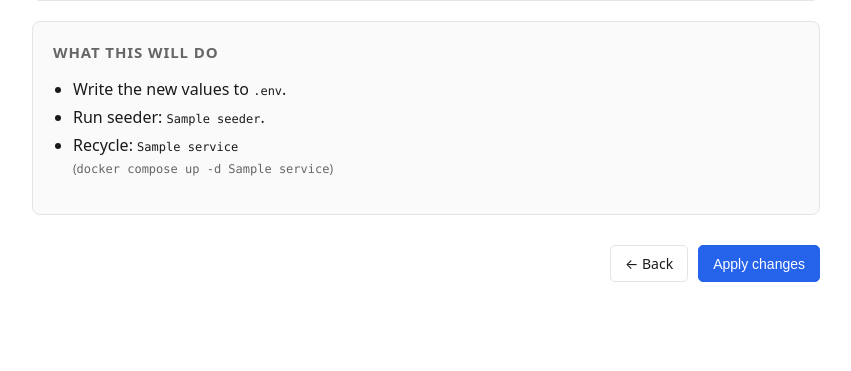
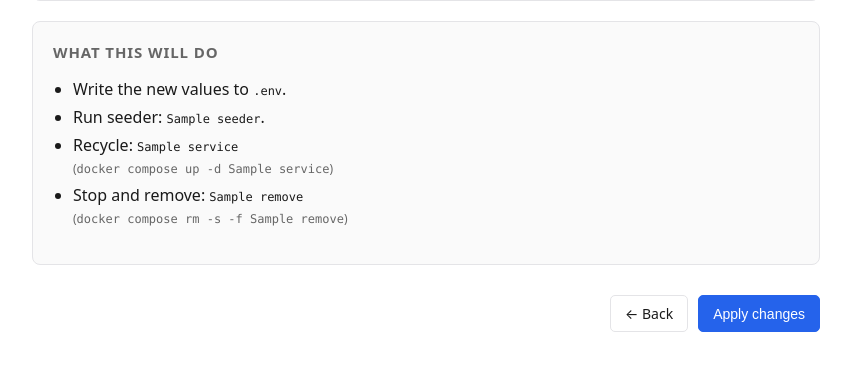
Before and after one commit to rob-paprocki/qbittorrent-vpn-docker, a Flask app: template scripts/env-editor/templates/confirm.html in a window 1280 px wide. Shown: the part 273-644 px from the top of the page, without its empty margins (214-1065 px from the left). Run offline with Flask 3, Linux system fonts and the light colour scheme; the template is opened without the code that fills it: most values are stand-ins (such as "Sample title", 1, 10 or a date in 2020).

Commit message:
Put Watchtower behind a Compose profile, off by default
On the paired docker-pve VM, Dockhand now applies image updates, so this
stack's own Watchtower would be a second updater on the same containers.
It now only runs when the `watchtower` profile is active
(COMPOSE_PROFILES=watchtower in .env), for hosts without another updater.

- compose.yaml: `profiles: ["watchtower"]` on the watchtower service.
- .env.example: COMPOSE_PROFILES= (off), with the Watchtower settings
  documented as only applying while it is on.
- env-editor: a "Run Watchtower" select writes COMPOSE_PROFILES; it has to
  be a form field, since write_env() rebuilds .env from .env.example and
  would otherwise reset a hand-set value. restart_map is profile-aware:
  `docker compose up -d watchtower` starts the service even with its
  profile off, so Watchtower is only recycled while enabled; switching it
  off runs `docker compose rm -s -f watchtower`, because `up` (even with
  --remove-orphans) leaves an existing container running. The preview page
  lists services to remove; select options can carry display labels.
- lint.yml: the env/compose symmetry check allows COMPOSE_PROFILES, which
  Compose reads itself.

Verified: compose config with the profile off/on (also via --env-file as
Dockhand deploys, and with the editor's quoted empty value); restart_map
cases; the running editor driven through form -> preview -> apply with a
logging docker stand-in for on, off, Watchtower-only and full-restart
changes.

Co-Authored-By: Claude Opus 5.5 <noreply@anthropic.com>
Claude-Session: https://claude.ai/code/session_015jwM6GRFekbMUyfkpdMcdk

```diff
--- a/scripts/env-editor/app.py
+++ b/scripts/env-editor/app.py
@@ -130,14 +130,15 @@ def preview():
     current = env_io.parse_env(ENV_PATH)
     changed = {k: (current.get(k, ""), v) for k, v in submitted.items()
                if current.get(k, "") != v}
-    services, seeders = restart_map.resolve(set(changed.keys()))
+    services, seeders, remove = restart_map.resolve(set(changed.keys()), submitted)
     session["pending"] = submitted
     return render_template(
         "confirm.html",
         changed=changed,
         services=services,
         seeders=seeders,
-        full_restart=sorted(services) == sorted(restart_map.STACK),
+        remove=remove,
+        full_restart=sorted(services) == sorted(restart_map.all_services(submitted)),
     )
 
 
@@ -151,7 +152,7 @@ def apply():
 
     current = env_io.parse_env(ENV_PATH)
     changed_keys = {k for k, v in submitted.items() if current.get(k, "") != v}
-    services, seeders = restart_map.resolve(changed_keys)
+    services, seeders, remove = restart_map.resolve(changed_keys, submitted)
 
     env_io.write_env(ENV_PATH, ENV_EXAMPLE, submitted)
 
@@ -194,6 +195,20 @@ def apply():
             log.append(proc.stdout.strip())
         if proc.returncode != 0:
             log.append(f"[exit {proc.returncode}] {proc.stderr.strip()}")
+
+    if remove:
+        # A service whose profile was switched off keeps running until it is
+        # removed: `up` never touches it again.
+        proc = subprocess.run(
+            ["docker", "compose", "-f", str(COMPOSE_FILE), "rm", "-s", "-f", *remove],
+            cwd=str(REPO), capture_output=True, text=True, timeout=180,
+        )
+        log.append(f"docker compose rm -s -f {' '.join(remove)}")
+        output = (proc.stdout + proc.stderr).strip()
+        if output:
+            log.append(output)
+        if proc.returncode != 0:
+            log.append(f"[exit {proc.returncode}]")
 
     return render_template("applied.html", log=log, services=services)
 
--- a/scripts/env-editor/env_io.py
+++ b/scripts/env-editor/env_io.py
@@ -94,6 +94,13 @@ FIELDS = [
      "help": "Where port-forward successes/errors ping. Leave blank for no notifications."},
 
     # --- Watchtower ---
+    {"name": "COMPOSE_PROFILES", "section": "Watchtower", "type": "select",
+     "label": "Run Watchtower",
+     "choices": ["", "watchtower"],
+     "choice_labels": {"": "off — Dockhand or another updater handles image updates",
+                       "watchtower": "on — this stack's own Watchtower updates it"},
+     "help": "Off on the docker-pve VM, where Dockhand applies image updates. "
+             "The settings below only apply while this is on."},
     {"name": "WATCHTOWER_NOTIFICATION_URL", "section": "Watchtower", "type": "text",
      "label": "Shoutrrr notification URL",
      "help": "e.g. discord://token@webhook_id — scheme auto-detected."},
--- a/scripts/env-editor/restart_map.py
+++ b/scripts/env-editor/restart_map.py
@@ -1,7 +1,14 @@
 """Map .env key changes to the compose services that need recycling."""
 from __future__ import annotations
 
-STACK = ["gluetun", "qbittorrent", "jackett", "flaresolverr", "filebrowser", "watchtower"]
+# Services that always run.
+STACK = ["gluetun", "qbittorrent", "jackett", "flaresolverr", "filebrowser"]
+
+# Services behind a Compose profile, mapped to that profile. They run only
+# while their profile is listed in COMPOSE_PROFILES, so they are recycled
+# only then: naming a profiled service on the `docker compose up` command
+# line starts it even when its profile is off.
+PROFILED: dict[str, str] = {"watchtower": "watchtower"}
 
 # Services that share Gluetun's network namespace. Recycling gluetun's
 # network namespace tears these down with it, so a VPN change implies all of
@@ -9,8 +16,10 @@ STACK = ["gluetun", "qbittorrent", "jackett", "flaresolverr", "filebrowser", "wa
 _GLUETUN_NETNS = ["gluetun", "qbittorrent", "jackett", "flaresolverr"]
 
 # Sentinels used in the map below:
-#   "*"          -> every service in STACK
+#   "*"          -> every service that runs (STACK plus active profiled ones)
 #   "gluetun+"   -> gluetun and everything on its network namespace
+#   "_profiles"  -> start profiled services whose profile is now on, and
+#                   remove the ones whose profile is now off
 #   "_reseed_X"  -> run the named seeder (not a service to recycle)
 RESTART_MAP: dict[str, list[str]] = {
     # System
@@ -47,7 +56,10 @@ RESTART_MAP: dict[str, list[str]] = {
     ],
     "SCRIPT_NOTIFY_URL": ["gluetun"],
 
-    # Watchtower is standalone
+    # Optional services switched on and off by profile
+    "COMPOSE_PROFILES": ["_profiles"],
+
+    # Watchtower is standalone (and only recycled while its profile is on)
     "WATCHTOWER_NOTIFICATION_URL": ["watchtower"],
     "WATCHTOWER_NOTIFICATION_LEVEL": ["watchtower"],
     "WATCHTOWER_TITLE_TAG": ["watchtower"],
@@ -55,22 +67,43 @@ RESTART_MAP: dict[str, list[str]] = {
 }
 
 
-def resolve(changed_keys: set[str]) -> tuple[list[str], list[str]]:
-    """Return (services_to_recycle, seeders_to_run).
+def active_profiles(env: dict[str, str]) -> set[str]:
+    """Profiles listed in COMPOSE_PROFILES (comma-separated)."""
+    return {p.strip() for p in env.get("COMPOSE_PROFILES", "").split(",") if p.strip()}
 
-    Service list is sorted and deduped. Seeder names are the suffix of the
+
+def all_services(env: dict[str, str]) -> list[str]:
+    """Every service that runs with this .env: STACK plus active profiled ones."""
+    active = active_profiles(env)
+    return STACK + [svc for svc, profile in PROFILED.items() if profile in active]
+
+
+def resolve(
+    changed_keys: set[str], env: dict[str, str]
+) -> tuple[list[str], list[str], list[str]]:
+    """Return (services_to_recycle, seeders_to_run, services_to_remove).
+
+    `env` is the .env being applied; it decides which profiled services run.
+    Profiled services whose profile is off are never in the recycle list.
+    Lists are sorted and deduped. Seeder names are the suffix of the
     "_reseed_X" sentinel.
     """
+    running = all_services(env)
     services: set[str] = set()
     seeders: set[str] = set()
+    remove: set[str] = set()
     for key in changed_keys:
         for mark in RESTART_MAP.get(key, []):
             if mark == "*":
-                services.update(STACK)
+                services.update(running)
             elif mark == "gluetun+":
                 services.update(_GLUETUN_NETNS)
+            elif mark == "_profiles":
+                for svc in PROFILED:
+                    (services if svc in running else remove).add(svc)
             elif mark.startswith("_reseed_"):
                 seeders.add(mark[len("_reseed_"):])
             else:
                 services.add(mark)
-    return sorted(services), sorted(seeders)
+    services &= set(running)
+    return sorted(services), sorted(seeders), sorted(remove)
--- a/scripts/env-editor/templates/confirm.html
+++ b/scripts/env-editor/templates/confirm.html
@@ -48,7 +48,15 @@
           {% for s in services %}<code>{{ s }}</code>{{ ", " if not loop.last }}{% endfor %}
           <br><span class="dim small">(<code>docker compose up -d {{ services|join(' ') }}</code>)</span>
         </li>
-      {% else %}
+      {% endif %}
+      {% if remove %}
+        <li>
+          Stop and remove:
+          {% for s in remove %}<code>{{ s }}</code>{{ ", " if not loop.last }}{% endfor %}
+          <br><span class="dim small">(<code>docker compose rm -s -f {{ remove|join(' ') }}</code>)</span>
+        </li>
+      {% endif %}
+      {% if not services and not remove %}
         <li class="dim">No services need recycling.</li>
       {% endif %}
     </ul>
--- a/scripts/env-editor/templates/form.html
+++ b/scripts/env-editor/templates/form.html
@@ -27,7 +27,7 @@
         <select name="{{ f.name }}" id="f-{{ f.name }}">
           {% if f.choices %}
             {% for c in f.choices %}
-              <option value="{{ c }}" {% if c == f.value %}selected{% endif %}>{{ c }}</option>
+              <option value="{{ c }}" {% if c == f.value %}selected{% endif %}>{{ f.choice_labels[c] if f.choice_labels and c in f.choice_labels else c }}</option>
             {% endfor %}
           {% elif f.choices_grouped %}
             {% for group_label, group_choices in f.choices_grouped %}
```
Also changed, not shown: compose.yaml (+8 -6 lines), .github/workflows/lint.yml, 1 other file.
